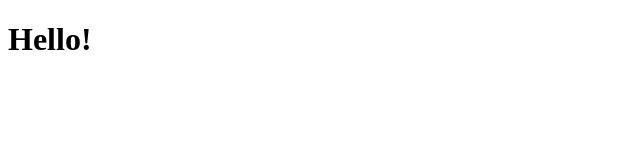
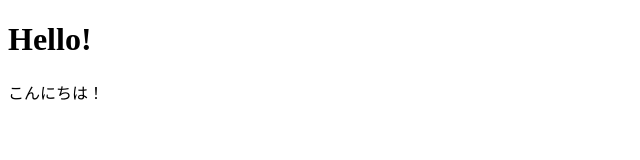
Before and after one commit to yassh/yassh.github.io, a website built with Parcel: page src/hello/index.html in a window 1280 px wide. Shown: the full height of the page, 0-640 px from the left. Built offline with nearby package versions, Linux system fonts and the light colour scheme.

Commit message:
update hello/index.html

```diff
--- a/src/hello/index.html
+++ b/src/hello/index.html
@@ -7,6 +7,7 @@
   </head>
   <body>
     <h1>Hello!</h1>
+    <p>こんにちは！</p>
     <script type="module" src="./index.ts"></script>
   </body>
 </html>
```
